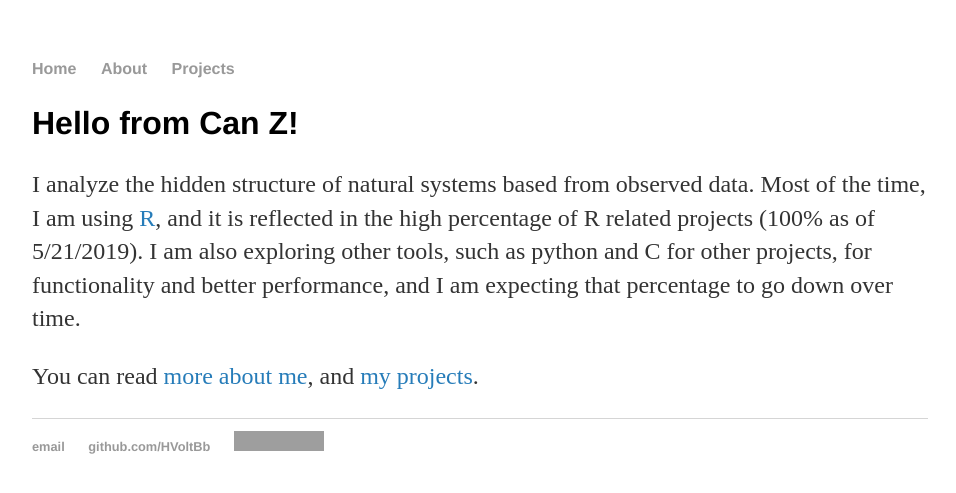
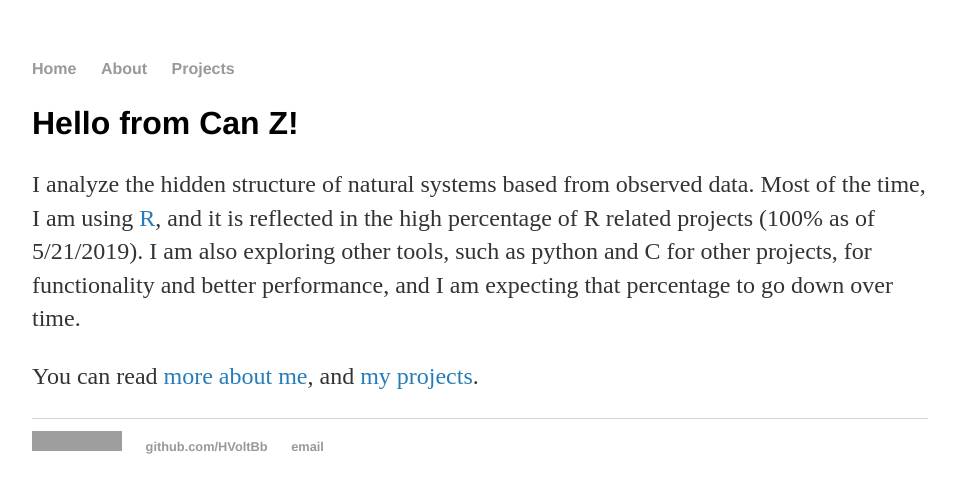
Before and after one commit to HVoltBb/HVoltBb.github.io, a Jekyll site: the page built from index.html, in a window 1280 px wide. Shown: the top 493 px of the page, without its empty margins (160-1116 px from the left). Built offline with Jekyll 4.4.1, drawn with Linux system fonts in a browser that asks for light colours; grey boxes are pictures that could not be loaded.

```diff
--- a/_layouts/default.html
+++ b/_layouts/default.html
@@ -17,10 +17,10 @@
 		</div>
 		<footer>
     		<ul>
-        		<li><a href="mailto:eidotog@gmail.com">email</a></li>
-        		<li><a href="https://github.com/HVoltBb">github.com/HVoltBb</a></li>
-			<li><a title="Follow me on ResearchGate" href="https://www.researchgate.net/profile/Can_Zhou3?cp=shp"><img src="https://www.researchgate.net/images/public/profile_share_badge.png" alt="Follow me on ResearchGate" /></a></li>
-			</ul>
+        		<li><a title="Follow me on ResearchGate" href="https://www.researchgate.net/profile/Can_Zhou3?cp=shp"><img src="https://www.researchgate.net/images/public/profile_share_badge.png" alt="Follow me on ResearchGate" /></a></li>
+			<li><a href="https://github.com/HVoltBb">github.com/HVoltBb</a></li>
+			<li><a href="mailto:eidotog@gmail.com">email</a></li>
+        		</ul>
 		</footer>
 	</body>
 </html>
```
